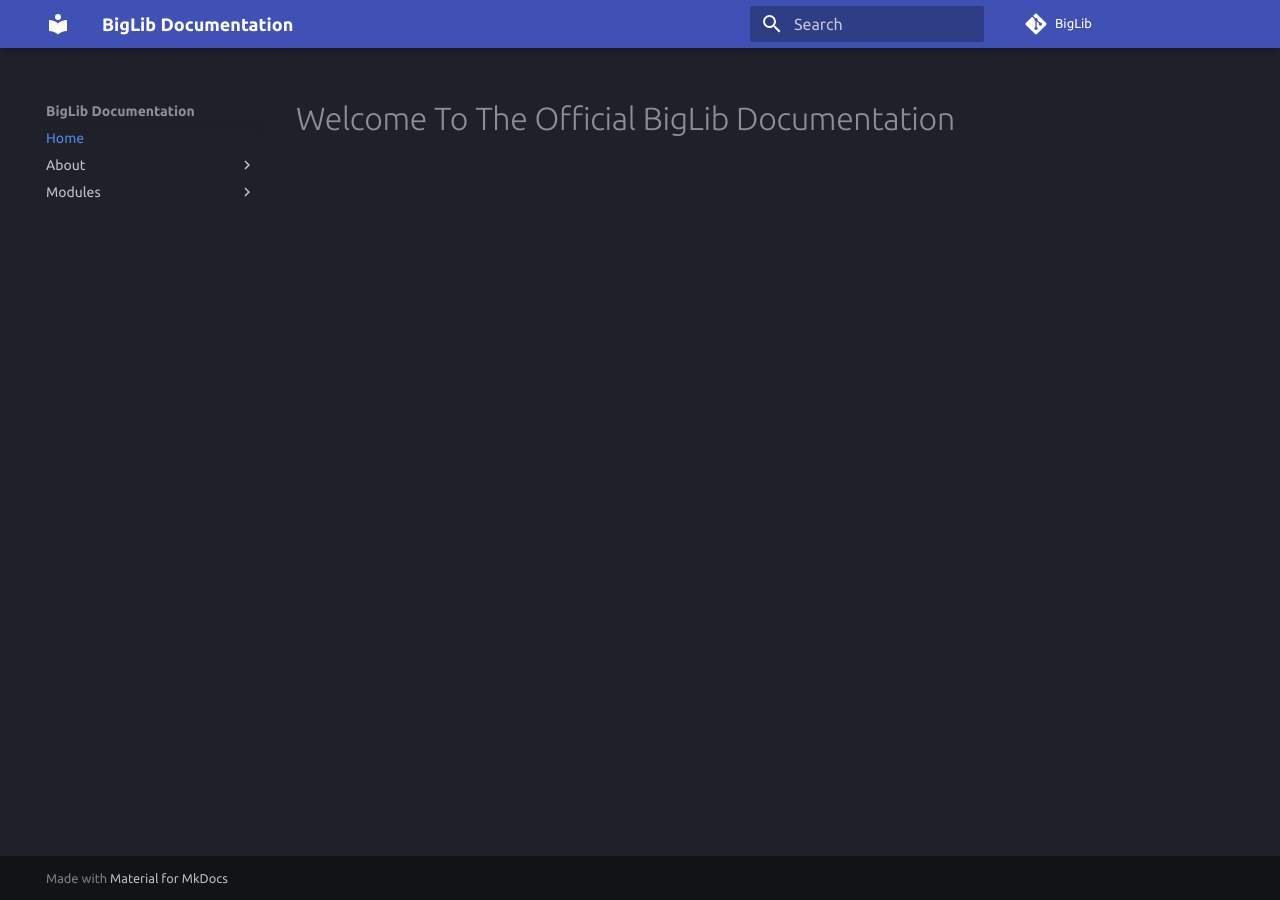
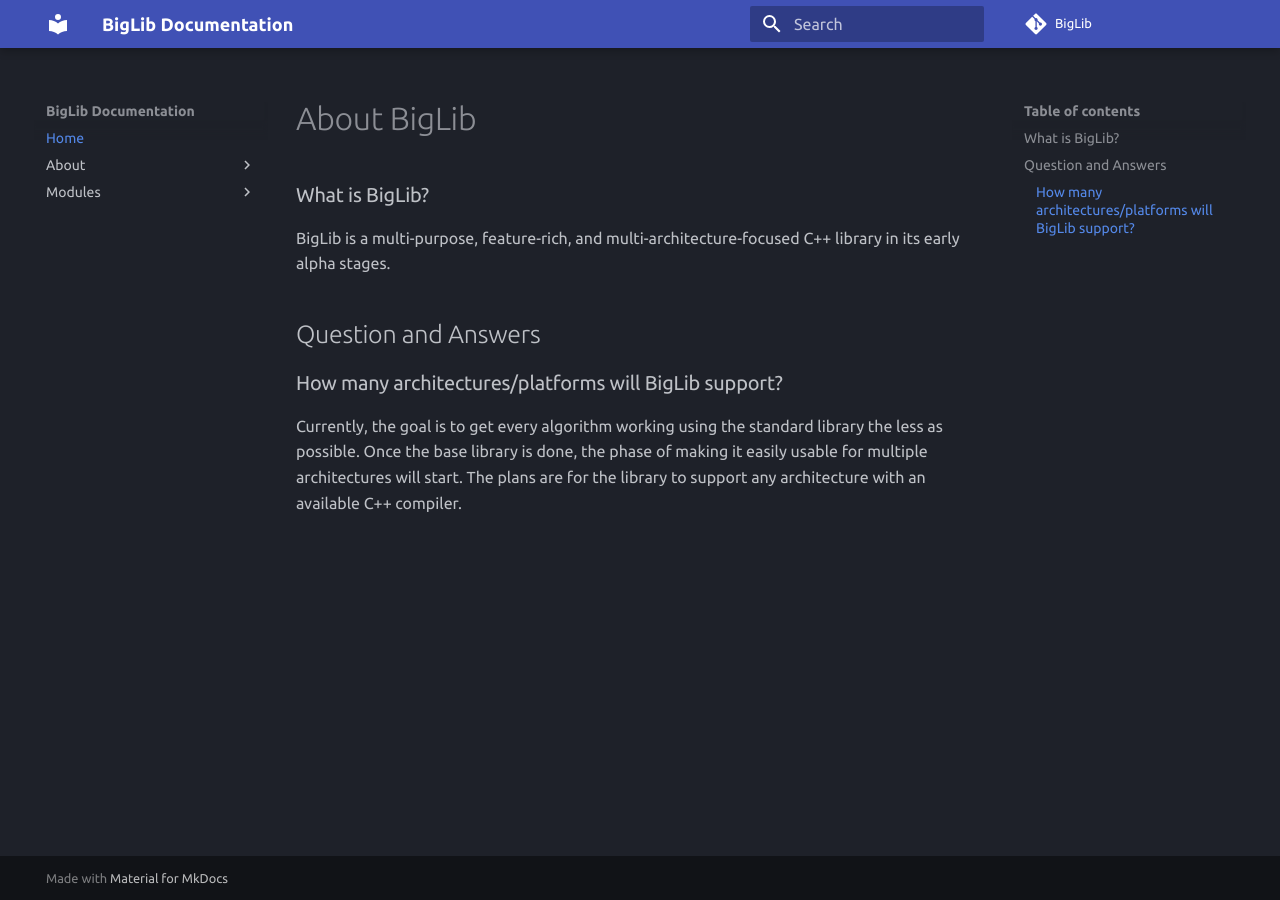
Before and after one commit to rafa-br34/BigLib, an MkDocs documentation site: the page built from Documentation/docs/index.md, in a window 1280 px wide. Built offline with MkDocs 1.6.1 and Material for MkDocs 9.7.7, drawn with Linux system fonts in a browser that asks for light colours; comment, search, counter and statistics services are not loaded.

```diff
--- a/Documentation/docs/index.md
+++ b/Documentation/docs/index.md
@@ -1 +1,9 @@
-# Welcome To The Official BigLib Documentation
+# About BigLib
+
+### What is BigLib?
+BigLib is a multi-purpose, feature-rich, and multi-architecture-focused C++ library in its early alpha stages.
+
+## Question and Answers
+
+### How many architectures/platforms will BigLib support?
+Currently, the goal is to get every algorithm working using the standard library the less as possible. Once the base library is done, the phase of making it easily usable for multiple architectures will start. The plans are for the library to support any architecture with an available C++ compiler.
```
Also changed, not shown: README_TEMPLATE.md, 1 other file.
